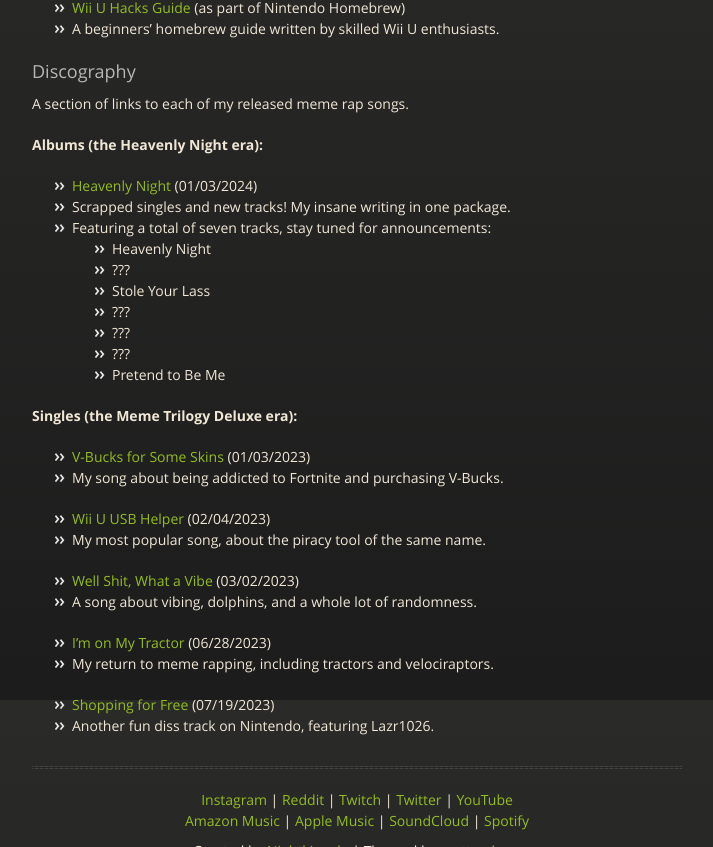
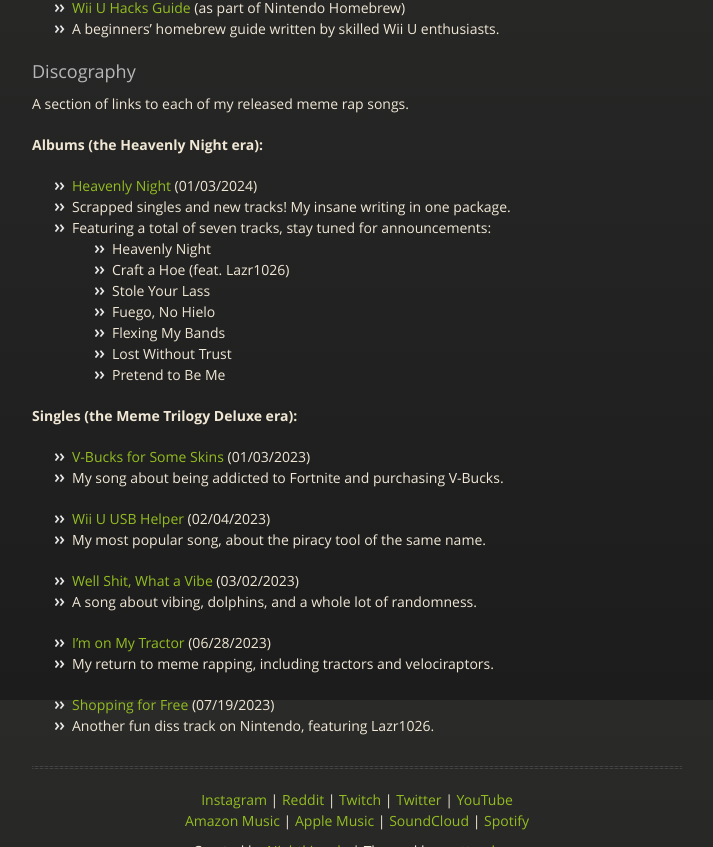
Before and after one commit to Nightkingale/Personal-Website, a Jekyll site: the page built from works.md, in a window 1280 px wide and 900 px high, scrolled down 1100 px, cut to the strip 0-847 px from the top of the window. Shown: the whole strip, without its empty margins (283-996 px from the left). Built offline with Jekyll 4.4.1, drawn with Linux system fonts in a browser that asks for light colours; our own code applies the rules of GitHub Pages for plain Markdown files.

Commit message:
Reveal entire Heavenly Night tracklist

```diff
--- a/works.md
+++ b/works.md
@@ -48,11 +48,11 @@
 * Scrapped singles and new tracks! My insane writing in one package.
 * Featuring a total of seven tracks, stay tuned for announcements:
     * Heavenly Night
-    * ???
+    * Craft a Hoe (feat. Lazr1026)
     * Stole Your Lass
-    * ???
-    * ???
-    * ???
+    * Fuego, No Hielo
+    * Flexing My Bands
+    * Lost Without Trust
     * Pretend to Be Me
 
 **Singles (the Meme Trilogy Deluxe era):**
```
